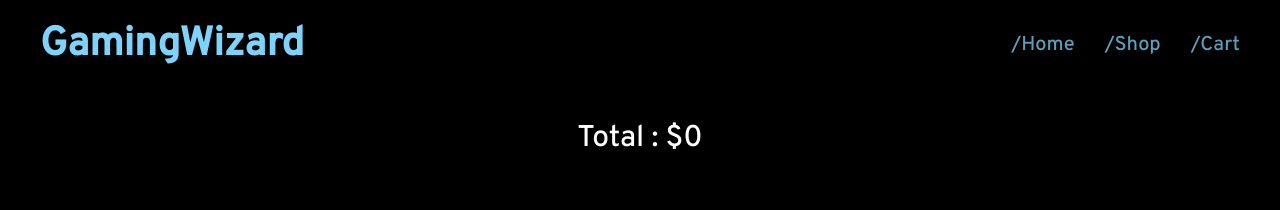
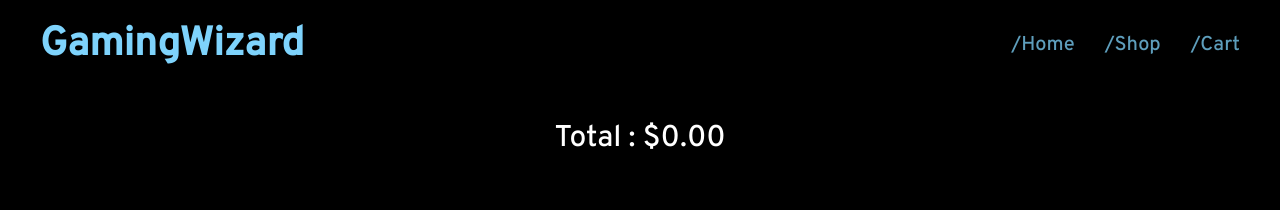
Before and after one commit to wyhong3103/shopping-cart, a React (Create React App) app: page /cart in a window 1280 px wide. Shown: the top 210 px of the page. Built offline with nearby package versions, Linux system fonts and the light colour scheme.

Commit message:
Set precision to 2 decimal point

```diff
--- a/src/components/Cart.js
+++ b/src/components/Cart.js
@@ -24,7 +24,7 @@ const Cart = ({cart}) => {
                 }
             </div>
             <div>
-                <p className="total">Total : ${total}</p>
+                <p className="total">Total : ${total.toFixed(2)}</p>
             </div>
         </div>
     )
--- a/src/components/CartItem.js
+++ b/src/components/CartItem.js
@@ -11,7 +11,7 @@ const CartItem = ({item}) => {
             <div className="right">
                 <h3 className="cart-game-title">{item.name}</h3>
                 <p>Qty : {item.qty}</p>
-                <p>${Number(item.qty) * Number(item.price)}</p>
+                <p>${(Number(item.qty) * Number(item.price)).toFixed(2)}</p>
             </div>
         </div>
     )
```
